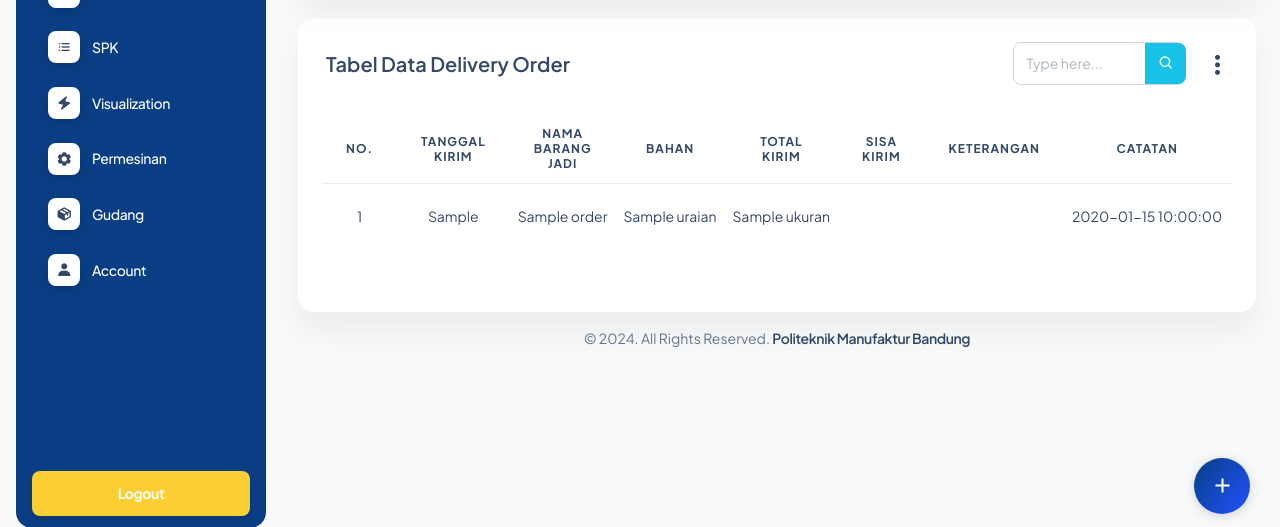
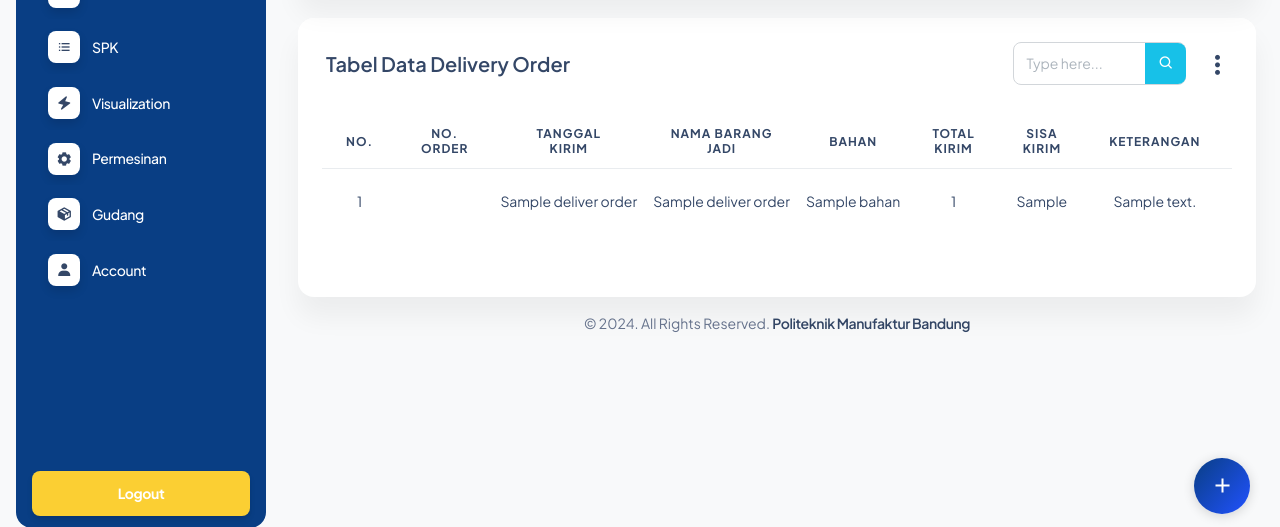
Before and after one commit to rafzarf/ena-me-project, a CodeIgniter 4 app: template EnterpriseAutomation/app/Views/pages/delivery-order.php in a window 1280 px wide. Shown: the part 256-783 px from the top of the page. Run offline with PHP 8.4 and a stand-in for CodeIgniter, Linux system fonts and the light colour scheme; the template is opened without the code that fills it: most values are stand-ins (such as "Sample title", 1, 10 or a date in 2020); data that the repository does not hold is empty; some libraries are stand-ins or nearby versions.

Commit message:
bug fix delivery_order view

```diff
--- a/EnterpriseAutomation/app/Views/pages/delivery-order.php
+++ b/EnterpriseAutomation/app/Views/pages/delivery-order.php
@@ -201,6 +201,9 @@
                             No.
                         </th>
                         <th class="text-uppercase text-wrap text-center text-dark font-weight-bolder opacity-10">
+                            No. Order
+                        </th>
+                        <th class="text-uppercase text-wrap text-center text-dark font-weight-bolder opacity-10">
                             Tanggal Kirim</th>
                         <th
                             class="sticky-left text-uppercase text-wrap text-center text-dark font-weight-bolder opacity-10">
@@ -224,9 +227,9 @@
                     <tr>
                         <td data-label="Select Data" class="sticky-left stext-dark text-center check-td d-none">
                             <div class="checkbox-wrapper-46">
-                                <input class="shadow inp-cbx" id="cbx-46-<?=$dataOrder['id_orderlog']?>" type="checkbox"
-                                    value="<?=$dataOrder['id_orderlog']?>">
-                                <label class="cbx" for="cbx-46-<?=$dataOrder['id_orderlog']?>"><span>
+                                <input class="shadow inp-cbx" id="cbx-46-<?=$dataOrder['id_do']?>" type="checkbox"
+                                    value="<?=$dataDeliverOrder['id_do']?>">
+                                <label class="cbx" for="cbx-46-<?=$dataDeliverOrder['id_do']?>"><span>
                                         <svg width="12px" height="10px" viewbox="0 0 12 10">
                                             <polyline points="1.5 6 4.5 9 10.5 1"></polyline>
                                         </svg></span><span class="ps-0"></span>
@@ -234,22 +237,20 @@
                             </div>
                         </td>
                         <td data-label="No" class="text-dark text-center"><?= $no;?></td>
-                        <td data-label="Jumlah" class="text-dark text-center"><?= $dataOrder['jml_satuan'] ?></td>
-                        <td data-label="Nama Barang" class="sticky-left text-dark text-center">
-                            <?= $dataOrder['nama_barang'] ?></td>
-                        <td data-label="Uraian" class="text-dark text-center">
-                            <?= $dataOrder['uraian'] ?></td>
-                        <td data-label="Ukuran" class="text-dark text-center">
-                            <?= $dataOrder['ukuran'] ?></td>
-                        <td data-label="No.Barang" class="text-dark text-center"><?= $dataOrder['no_barang'] ?></td>
-                        <td data-label="No.Gambar" class="text-dark text-center"><?= $dataOrder['no_gambar'] ?></td>
-                        <td data-label="Tanggal Penerima" class="text-dark text-center">
-                            <?= $dataOrder['tgl_penerima'] ?></td>
-                        <td data-label="Nama Penerima" class="text-dark text-center"><?= $dataOrder['nama_penerima'] ?>
+                        <td data-label="no_order" class="text-dark text-center"><?= $dataDeliverOrder['no_order'] ?></td>
+                        <td data-label="tangal_kirim" class="sticky-left text-dark text-center">
+                            <?= $dataDeliverOrder['nama_barang'] ?></td>
+                        <td data-label="nama_barang_jadi" class="text-dark text-center">
+                            <?= $dataDeliverOrder['nama_barang_jadi'] ?></td>
+                        <td data-label="bahan" class="text-dark text-center">
+                            <?= $dataDeliverOrder['bahan'] ?></td>
+                        <td data-label="total_kirim" class="text-dark text-center"><?= $dataDeliverOrder['total_kirim'] ?></td>
+                        <td data-label="sisa_kirim" class="text-dark text-center"><?= $dataDeliverOrder['sisa_kirim'] ?></td>
+                        <td data-label="keterangan" class="text-dark text-center">
+                            <?= $dataDeliverOrder['keterangan'] ?></td>
+                        <td data-label="catatan" class="text-dark text-center"><?= $dataDeliverOrder['catatan'] ?>
                         </td>
-                        <td data-label="Berat(kg)" class="text-dark text-center"><?= $dataOrder['berat_barang'] ?></td>
-                        <td data-label="Tanggal Pelaporan/Pembelian" class="text-dark text-center">
-                            <?= $dataOrder['tgl_pembelian'] ?></td>
+                        <td data-label="Berat(kg)" class="text-dark text-center"><?= $dataDeliverOrder['status_persetujuan'] ?></td>
                         <td data-label="Option" class="text-dark text-center">
                             <div class="btn-group dropstart">
                                 <button class="btn btn-mesin mb-0" type="button" data-bs-toggle="dropdown"
@@ -896,50 +897,26 @@
         });
 
         $('.btn-edit').on('click', function () {
-            const id_orderlog = $(this).data('id_orderlog');
-            const pengorder = $(this).data('pengorder');
-            const tgl_created = $(this).data('tgl_created');
-            const unit_kerja = $(this).data('unit_kerja');
-            const batas_waktu = $(this).data('batas_waktu');
-            const disetujui = $(this).data('disetujui');
-            const no_spk = $(this).data('no_spk');
-            const jml_satuan = $(this).data('jml_satuan');
-            const nama_barang = $(this).data('nama_barang');
-            const uraian = $(this).data('uraian');
-            const ukuran = $(this).data('ukuran');
-            const no_barang = $(this).data('no_barang');
-            const no_gambar = $(this).data('no_gambar');
-            const tgl_penerima = $(this).data('tgl_penerima');
-            const nama_penerima = $(this).data('nama_penerima');
-            const tgl_pembelian = $(this).data('tgl_pembelian');
-            const berat_barang = $(this).data('berat_barang');
-            const tgl_pesanan = $(this).data('tgl_pesanan');
-            const record_order = $(this).data('record_order');
-            const nama_pelaksana = $(this).data('nama_pelaksana');
+            const no_order = $(this).data('no_order');
+            const tanggal_kirim = $(this).data('tanggal_kirim');
+            const nama_barang_jadi = $(this).data('nama_barang_jadi');
+            const bahan = $(this).data('bahan');
+            const total_kirim = $(this).data('total_kirim');
+            const sisa_kirim = $(this).data('sisa_kirim');
+            const keteranganan = $(this).data('keteranganan');
             const catatan = $(this).data('catatan');
+            const status_persetujuan = $(this).data('status_persetujuan');
 
             // Set data to Form Edit
-            $('#edit_id_orderlog').val(id_orderlog);
-            $('#edit_pengorder').val(pengorder);
-            $('#edit_tgl_created').val(tgl_created);
-            $('#edit_unit_kerja').val(unit_kerja);
-            $('#edit_batas_waktu').val(batas_waktu);
-            $('#edit_disetujui').val(disetujui);
-            $('#edit_no_spk').val(no_spk);
-            $('#edit_jml_satuan').val(jml_satuan);
-            $('#edit_nama_barang').val(nama_barang);
-            $('#edit_uraian').val(uraian);
-            $('#edit_ukuran').val(ukuran);
-            $('#edit_no_barang').val(no_barang);
-            $('#edit_no_gambar').val(no_gambar);
-            $('#edit_tgl_penerima').val(tgl_penerima);
-            $('#edit_nama_penerima').val(nama_penerima);
-            $('#edit_tgl_pembelian').val(tgl_pembelian);
-            $('#edit_berat_barang').val(berat_barang);
-            $('#edit_tgl_pesanan').val(tgl_pesanan);
-            $('#edit_record_order').val(record_order);
-            $('#edit_nama_pelaksana').val(nama_pelaksana);
+            $('#edit_no_order').val(no_order);
+            $('#edit_tanggal_kirim').val(tanggal_kirim);
+            $('#edit_nama_barang_jadi').val(nama_barang_jadi);
+            $('#edit_bahan').val(bahan);
+            $('#edit_total_kirim').val(total_kirim);
+            $('#edit_sisa_kirim').val(sisa_kirim);
+            $('#edit_keteranganan').val(keteranganan);
             $('#edit_catatan').val(catatan);
+            $('#edit_status_persetujuan').val(status_persetujuan);
 
             // Call Modal Edit
             $('#modal_info').modal('show');
```
